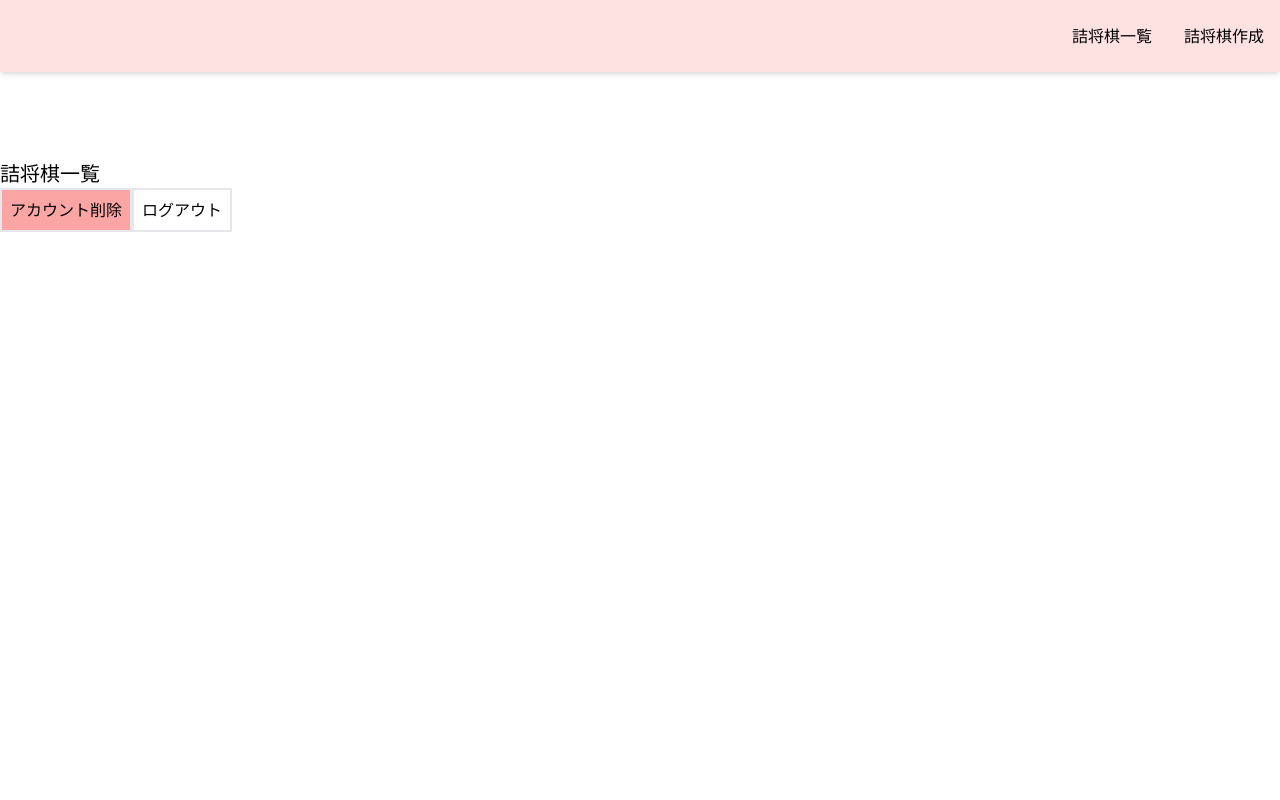
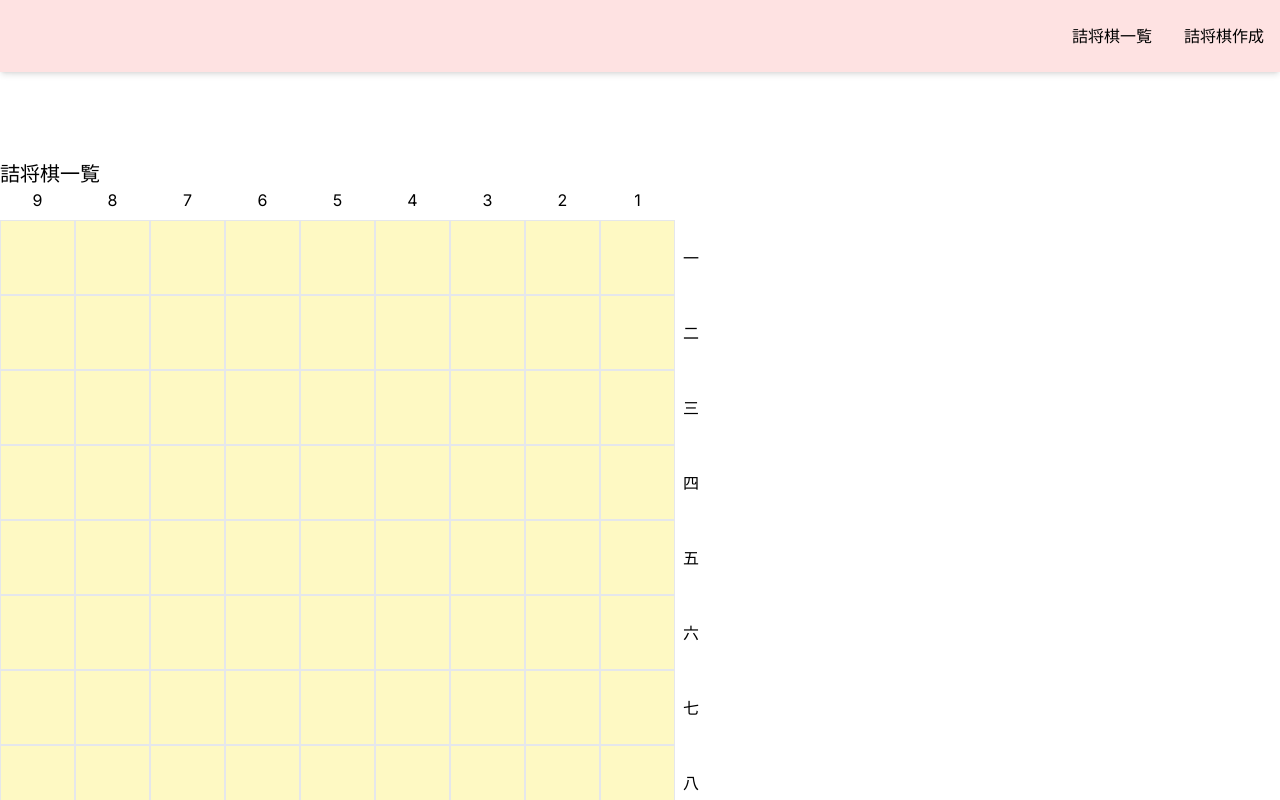
Before and after one commit to AgawaToshiki/making-shogi-app, a Next.js app: page / in a window 1280 px wide. Shown: the top 800 px of the page. Built offline with nearby package versions, Linux system fonts and the light colour scheme; no server answers; the database is empty; sample sign-in values are in the browser's storage.

Commit message:
二次元配列から連想配列へ変更・詰将棋の配置を取得

```diff
--- a/app/components/DashBoard.tsx
+++ b/app/components/DashBoard.tsx
@@ -1,9 +1,14 @@
-import React, { useRef, useState } from 'react'
+"use client"
+import React, { useEffect, useRef, useState } from 'react';
 // import Link from 'next/link'
 // import { v4 as uuidv4 } from 'uuid';
 // import { collection, doc, getDocs, query, setDoc, where } from 'firebase/firestore';
 // import { auth, db } from "../../firebase";
 import Header from './Header';
+import { collection, getDocs, onSnapshot, query, where } from 'firebase/firestore';
+import { auth, db } from '@/firebase';
+import Square from './Square';
+import Image from "next/image";
 
 type Props = {
   user: {
@@ -12,12 +17,72 @@ type Props = {
 }
 
 const DashBoard = ({ user }: Props) => {
+  const defaultBoard: { [key: string]: string }[] = [
+    { "9一": "", "8一": "", "7一": "", "6一": "", "5一": "", "4一": "", "3一": "", "2一": "", "1一": "" },
+    { "9二": "", "8二": "", "7二": "", "6二": "", "5二": "", "4二": "", "3二": "", "2二": "", "1二": "" },
+    { "9三": "", "8三": "", "7三": "", "6三": "", "5三": "", "4三": "", "3三": "", "2三": "", "1三": "" },
+    { "9四": "", "8四": "", "7四": "", "6四": "", "5四": "", "4四": "", "3四": "", "2四": "", "1四": "" },
+    { "9五": "", "8五": "", "7五": "", "6五": "", "5五": "", "4五": "", "3五": "", "2五": "", "1五": "" },
+    { "9六": "", "8六": "", "7六": "", "6六": "", "5六": "", "4六": "", "3六": "", "2六": "", "1六": "" },
+    { "9七": "", "8七": "", "7七": "", "6七": "", "5七": "", "4七": "", "3七": "", "2七": "", "1七": "" },
+    { "9八": "", "8八": "", "7八": "", "6八": "", "5八": "", "4八": "", "3八": "", "2八": "", "1八": "" },
+    { "9九": "", "8九": "", "7九": "", "6九": "", "5九": "", "4九": "", "3九": "", "2九": "", "1九": "" },
+  ]
+  const [board, setBoard] = useState<{ [key: string]: string }[]>(defaultBoard);
+  const [hasPiece, setHasPiece] = useState<string[]>([]);
+  const boardNumber = ["一","二","三","四","五","六","七","八","九"];
+  const boardRowNumber = [1,2,3,4,5,6,7,8,9];
+  useEffect(() => {
+    const uid = auth.currentUser?.uid
+    console.log(uid)
+    const gamesQuery = query(collection(db, "games"), where("uid", "==", uid))
+    onSnapshot(gamesQuery, (querySnapshot) => {
+      querySnapshot.forEach((doc) => {
+        const data = doc.data();
+        setBoard(data.board);
+        setHasPiece(data.hasPiece);
+        console.log(data.board)
+      })
+    })
+  },[])
 
   return (
     <>
       <Header user={ user } />
       <main className="max-w-[1920px] pt-40">
         <h2 className="text-xl">詰将棋一覧</h2>
+        <div>
+          <div className="flex items-center">
+            {boardRowNumber.map((index) => (
+              <p key={index} className="w-[75px] px-6 pb-2 text-center">{boardRowNumber[boardRowNumber.length - index]}</p>
+            ))}
+          </div>
+          {board.map((row, rowIndex) => (
+            <div key={rowIndex} className="flex items-center">
+              {Object.values(row).map((piece, colIndex) => (
+                <Square
+                  key={`${rowIndex}-${colIndex}`}
+                  piecePath={piece}
+                />
+              ))}
+              <p className="w-[50px] pl-2">{boardNumber[rowIndex]}</p>
+            </div>
+          ))}
+          <div
+            className="flex flex-wrap w-[250px] h-[250px] p-6 bg-yellow-100"
+          >
+            {hasPiece.map((piece, index) => (
+              <Image
+                key={index}
+                src={piece}
+                width={140}
+                height={148}
+                alt="持ち駒"
+                style={{ width: "40px", height: "auto", objectFit: 'contain' }}
+              />
+            ))}
+            </div>
+        </div>
       </main>
     </>
   )
--- a/app/components/Square.tsx
+++ b/app/components/Square.tsx
@@ -3,7 +3,7 @@ import Image from "next/image";
 
 interface SquareProps {
   piecePath: string;
-  onClick: () => void;
+  onClick?: () => void;
 }
 const Square = ({ piecePath, onClick }: SquareProps) => {
   return (
--- a/app/create/page.tsx
+++ b/app/create/page.tsx
@@ -4,37 +4,26 @@ import ProtectRoute from '../components/ProtectRoute';
 import Square from '../components/Square';
 import Image from "next/image";
 import { doc, setDoc } from 'firebase/firestore';
-import { db } from '@/firebase';
+import { auth, db } from '@/firebase';
 import { v4 as uuidv4 } from 'uuid';
 
 const Create = () => {
+  const defaultBoard: { [key: string]: string }[] = [
+    { "9一": "", "8一": "", "7一": "", "6一": "", "5一": "", "4一": "", "3一": "", "2一": "", "1一": "" },
+    { "9二": "", "8二": "", "7二": "", "6二": "", "5二": "", "4二": "", "3二": "", "2二": "", "1二": "" },
+    { "9三": "", "8三": "", "7三": "", "6三": "", "5三": "", "4三": "", "3三": "", "2三": "", "1三": "" },
+    { "9四": "", "8四": "", "7四": "", "6四": "", "5四": "", "4四": "", "3四": "", "2四": "", "1四": "" },
+    { "9五": "", "8五": "", "7五": "", "6五": "", "5五": "", "4五": "", "3五": "", "2五": "", "1五": "" },
+    { "9六": "", "8六": "", "7六": "", "6六": "", "5六": "", "4六": "", "3六": "", "2六": "", "1六": "" },
+    { "9七": "", "8七": "", "7七": "", "6七": "", "5七": "", "4七": "", "3七": "", "2七": "", "1七": "" },
+    { "9八": "", "8八": "", "7八": "", "6八": "", "5八": "", "4八": "", "3八": "", "2八": "", "1八": "" },
+    { "9九": "", "8九": "", "7九": "", "6九": "", "5九": "", "4九": "", "3九": "", "2九": "", "1九": "" },
+  ]
   const [piecePath, setPiecePath] = useState<string>("");
-  const [board, setBoard] = useState<string[][]>
-  ([
-    ["","","","","","","","",""],
-    ["","","","","","","","",""],
-    ["","","","","","","","",""],
-    ["","","","","","","","",""],
-    ["","","","","","","","",""],
-    ["","","","","","","","",""],
-    ["","","","","","","","",""],
-    ["","","","","","","","",""],
-    ["","","","","","","","",""],
-  ]);
-  // const [board, setBoard] = useState<{}[]>
-  // ([
-  //   {"1九": "", "1八": "", "1七": "", "1六": "", "1五": "", "1四": "", "1三": "", "1二": "", "1一": ""},
-  //   {"2九": "", "2八": "", "2七": "", "2六": "", "2五": "", "2四": "", "2三": "", "2二": "", "2一": ""},
-  //   {"3九": "", "3八": "", "3七": "", "3六": "", "3五": "", "3四": "", "3三": "", "3二": "", "3一": ""},
-  //   {"4九": "", "4八": "", "4七": "", "4六": "", "4五": "", "4四": "", "4三": "", "4二": "", "4一": ""},
-  //   {"5九": "", "5八": "", "5七": "", "5六": "", "5五": "", "5四": "", "5三": "", "5二": "", "5一": ""},
-  //   {"6九": "", "6八": "", "6七": "", "6六": "", "6五": "", "6四": "", "6三": "", "6二": "", "6一": ""},
-  //   {"7九": "", "7八": "", "7七": "", "7六": "", "7五": "", "7四": "", "7三": "", "7二": "", "7一": ""},
-  //   {"8九": "", "8八": "", "8七": "", "8六": "", "8五": "", "8四": "", "8三": "", "8二": "", "8一": ""},
-  //   {"9九": "", "9八": "", "9七": "", "9六": "", "9五": "", "9四": "", "9三": "", "9二": "", "9一": ""},
-  // ]);
+  const [board, setBoard] = useState<{ [key: string]: string }[]>(defaultBoard);
   const [hasPiece, setHasPiece] = useState<string[]>([]);
   const boardNumber = ["一","二","三","四","五","六","七","八","九"];
+  const boardRowNumber = [1,2,3,4,5,6,7,8,9];
   const pieces = [
     { name: '王', imagePath: '/images/black_king.png' },
     { name: '飛', imagePath: '/images/black_rook.png' },
@@ -72,9 +61,9 @@ const Create = () => {
     setPiecePath(item);
   }
 
-  const handleSetArea = (row: number, col: number) => {
+  const handleSetArea = (row: number, colKey: string) => {
     const newBoard = [...board];
-    newBoard[row][col] = piecePath;
+    newBoard[row][colKey] = piecePath
     setBoard(newBoard);
     setPiecePath("");
     console.log(board);
@@ -89,30 +78,22 @@ const Create = () => {
   }
 
   const handleBoardReset = () => {
-    setBoard([
-      ["","","","","","","","",""],
-      ["","","","","","","","",""],
-      ["","","","","","","","",""],
-      ["","","","","","","","",""],
-      ["","","","","","","","",""],
-      ["","","","","","","","",""],
-      ["","","","","","","","",""],
-      ["","","","","","","","",""],
-      ["","","","","","","","",""],
-    ])
+    setBoard(defaultBoard);
   }
 
   const handleMyAreaReset = () => {
-    setHasPiece([])
+    setHasPiece([]);
   }
 
   const handleSaveShogi = async() => {
-    const shogiId = uuidv4()
-    // await setDoc(doc(db, "Games", shogiId), {
-    //   shogiId: shogiId,
-    //   board: board,
-    //   hasPiece: hasPiece
-    // })
+    const shogiId = uuidv4();
+    await setDoc(doc(db, "games", shogiId), {
+      shogiId: shogiId,
+      board: board,
+      hasPiece: hasPiece,
+      uid: auth.currentUser?.uid
+    });
+    setBoard(defaultBoard);
   }
 
   return (
@@ -121,24 +102,17 @@ const Create = () => {
         <div className="flex items-end mb-4">
           <div>
             <div className="flex items-center">
-              <p className="w-[75px] px-6 pb-2 text-center">9</p>
-              <p className="w-[75px] px-6 pb-2 text-center">8</p>
-              <p className="w-[75px] px-6 pb-2 text-center">7</p>
-              <p className="w-[75px] px-6 pb-2 text-center">6</p>
-              <p className="w-[75px] px-6 pb-2 text-center">5</p>
-              <p className="w-[75px] px-6 pb-2 text-center">4</p>
-              <p className="w-[75px] px-6 pb-2 text-center">3</p>
-              <p className="w-[75px] px-6 pb-2 text-center">2</p>
-              <p className="w-[75px] px-6 pb-2 text-center">1</p>
-              <p className="w-[50px] pl-2"></p>
+              {boardRowNumber.map((index) => (
+                <p key={index} className="w-[75px] px-6 pb-2 text-center">{boardRowNumber[boardRowNumber.length - index]}</p>
+              ))}
             </div>
             {board.map((row, rowIndex) => (
               <div key={rowIndex} className="flex items-center">
-                {row.map((piece, colIndex) => (
+                {Object.entries(row).map(([colKey, piece]) => (
                   <Square
-                    key={`${rowIndex}-${colIndex}`}
+                    key={`${rowIndex}-${colKey}`}
                     piecePath={piece}
-                    onClick={() => handleSetArea(rowIndex, colIndex)}
+                    onClick={() => handleSetArea(rowIndex, colKey)}
                   />
                 ))}
                 <p className="w-[50px] pl-2">{boardNumber[rowIndex]}</p>
```
